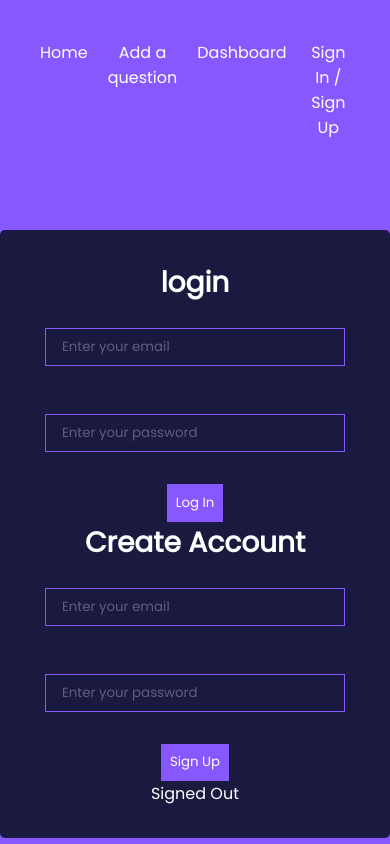
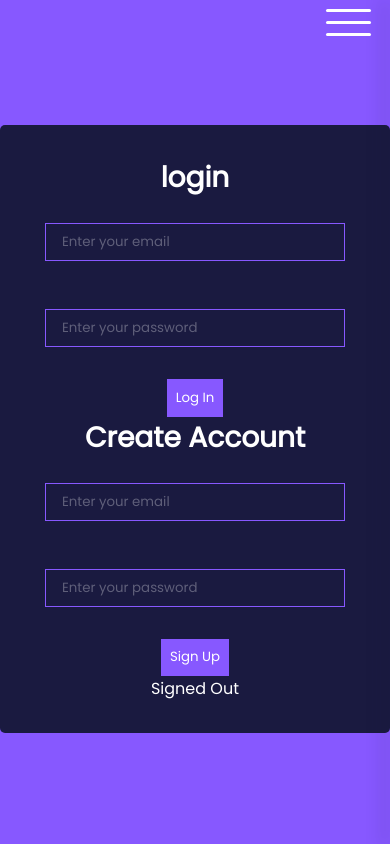
Before and after one commit to Dazento/react-find-a-discuss, a React (Create React App) app: page /login in a window 390 px wide. Built offline with nearby package versions, Linux system fonts and the light colour scheme; no server answers.

Commit message:
TableQuestion added, Navigation and dashboard style updated

```diff
--- a/package.json
+++ b/package.json
@@ -9,6 +9,7 @@
     "firebase": "^9.22.1",
     "react": "^18.2.0",
     "react-dom": "^18.2.0",
+    "react-icons": "^4.10.1",
     "react-scripts": "5.0.1",
     "sass": "^1.62.1",
     "uuidv4": "^6.2.13",
--- a/src/components/AddQuestionForm.jsx
+++ b/src/components/AddQuestionForm.jsx
@@ -1,7 +1,5 @@
-import { doc, setDoc } from "firebase/firestore";
 import React, { useState } from "react";
-import { db } from "../db/Firebase";
-import { v4 as uuid } from "uuid";
+import QuestionService from "../services/QuestionService";
 
 export const AddQuestionForm = () => {
   const [value, setValue] = useState("");
@@ -15,9 +13,7 @@ export const AddQuestionForm = () => {
   };
 
   const addQuestion = (question) => {
-    const docRef = doc(db, "questions", `${uuid()}`);
-
-    setDoc(docRef, {
+    QuestionService.add({
       question: question,
       active: true,
     });
@@ -32,7 +28,9 @@ export const AddQuestionForm = () => {
         value={value}
         onChange={(e) => setValue(e.target.value)}
       />
-      <button type="submit" className="btn">Add</button>
+      <button type="submit" className="btn">
+        Add
+      </button>
     </form>
   );
 };
--- a/src/components/GetQuestions.jsx
+++ /dev/null
@@ -1,43 +0,0 @@
-import React, { useEffect, useState } from "react";
-import QuestionService from "../services/QuestionService";
-import Loader from "./Loader";
-
-const GetQuestions = () => {
-  const [questions, setQuestions] = useState(null);
-
-  const getQuestions = async () => {
-    const data = await QuestionService.getAll();
-    setQuestions(data.docs.map((doc) => ({ ...doc.data(), id: doc.id })));
-  };
-
-  const handleDelete = async (id) => {
-    await QuestionService.delete(id);
-    getQuestions();
-  };
-
-  const handleUpdate = async (id, value) => {
-    await QuestionService.update(id, value);
-    getQuestions();
-  };
-
-  useEffect(() => {
-    getQuestions();
-  }, []);
-
-  return (
-    <div>
-      {questions ? (
-        questions.map((doc, index) => (
-          <div>
-            <p>{doc.question}</p>
-            <a onClick={() => handleDelete(doc.id)}>delete</a>
-          </div>
-        ))
-      ) : (
-        <Loader />
-      )}
-    </div>
-  );
-};
-
-export default GetQuestions;
--- a/src/components/RandomQuestion.jsx
+++ b/src/components/RandomQuestion.jsx
@@ -1,21 +1,14 @@
 import React, { useEffect, useState } from "react";
-import { collection, getDocs } from "firebase/firestore";
-import { db } from "../db/Firebase";
 import Loader from "./Loader";
+import QuestionService from "../services/QuestionService";
 
 export const RandomQuestion = () => {
   const [randomQuestion, setRandomQuestion] = useState(null);
   const [questions, setQuestions] = useState(null);
 
-  const fetchQuestions = async () => {
-    const questionRef = collection(db, "questions");
-    const questionSnapshot = await getDocs(questionRef);
-    const questions = questionSnapshot.docs.map((doc) => ({
-      id: doc.id,
-      ...doc.data(),
-    }));
-
-    setQuestions(questions);
+  const getQuestions = async () => {
+    const data = await QuestionService.getAll();
+    setQuestions(data.docs.map((doc) => ({ ...doc.data(), id: doc.id })));
   };
 
   const getRandomQuestion = () => {
@@ -29,7 +22,7 @@ export const RandomQuestion = () => {
   };
 
   useEffect(() => {
-    fetchQuestions();
+    getQuestions();
   }, []);
 
   useEffect(() => {
--- /dev/null
+++ b/src/components/TableQuestion.jsx
@@ -0,0 +1,79 @@
+import React, { useEffect, useState } from "react";
+import QuestionService from "../services/QuestionService";
+import Loader from "./Loader";
+import "../styles/components/_table.scss";
+import { HiOutlinePencil, HiOutlineTrash } from "react-icons/hi";
+
+const GetQuestions = () => {
+  const [questions, setQuestions] = useState(null);
+  const [isLoading, setIsLoading] = useState(true);
+
+  const getQuestions = async () => {
+    const data = await QuestionService.getAll();
+    setQuestions(data.docs.map((doc) => ({ ...doc.data(), id: doc.id })));
+    setIsLoading(false);
+  };
+
+  const handleDelete = async (id) => {
+    await QuestionService.delete(id);
+    getQuestions();
+    setIsLoading(false);
+  };
+
+  const handleUpdate = async (id, value) => {
+    await QuestionService.update(id, value);
+    getQuestions();
+    setIsLoading(false);
+  };
+
+  useEffect(() => {
+    getQuestions();
+  }, []);
+
+  if (isLoading) return <Loader />;
+
+  return (
+    <table className="container">
+      <thead>
+        <tr>
+          <th>Id</th>
+          <th>Question</th>
+          <th>Actions</th>
+        </tr>
+      </thead>
+      <tbody>
+        {!questions ? (
+          <Loader />
+        ) : (
+          questions.map((doc, index) => (
+            <tr key={index}>
+              <th data-title="Id">{index}</th>
+              <th data-title="Question">{doc.question}</th>
+              <th data-title="Actions">
+                <button className="action-btn" onClick={() => handleUpdate(doc.id)}><HiOutlinePencil /></button>
+                <button className="action-btn" onClick={() => handleDelete(doc.id)}><HiOutlineTrash /></button>
+              </th>
+            </tr>
+          ))
+        )}
+      </tbody>
+    </table>
+  );
+
+  // return (
+  //   <div>
+  //     {questions ? (
+  //       questions.map((doc, index) => (
+  //         <div>
+  //           <p>{doc.question}</p>
+  //           <a onClick={() => handleDelete(doc.id)}>delete</a>
+  //         </div>
+  //       ))
+  //     ) : (
+  //       <Loader />
+  //     )}
+  //   </div>
+  // );
+};
+
+export default GetQuestions;
--- a/src/components/navigation/Navigation.jsx
+++ b/src/components/navigation/Navigation.jsx
@@ -1,9 +1,18 @@
-import React from "react";
+import React, { useState } from "react";
 import { NavLink } from "react-router-dom";
 
 export const Navigation = () => {
+  const [navbarActive, setNavbarActive] = useState(false);
+
+  const toggleMenu = () => {
+    setNavbarActive(!navbarActive);
+  };
+
+  console.log(navbarActive);
+
   return (
-    <nav className="navigation">
+    <header className="container">
+      <nav className={navbarActive ? "navbar navbar--active" : "navbar"}>
         <ul>
           <NavLink to="/">
             <li>Home</li>
@@ -18,6 +27,10 @@ export const Navigation = () => {
             <li>Sign In / Sign Up</li>
           </NavLink>
         </ul>
+        <button className="burger-btn" onClick={toggleMenu}>
+          <span className="burger-btn_bar burger-btn_bar--active"></span>
+        </button>
       </nav>
+    </header>
   );
 };
--- a/src/pages/admin/Dashboard.jsx
+++ b/src/pages/admin/Dashboard.jsx
@@ -1,11 +1,12 @@
 import React from "react";
 import { Navigation } from "../../components/navigation/Navigation";
-import GetQuestions from "../../components/GetQuestions";
+import GetQuestions from "../../components/TableQuestion";
 
 const Dashboard = () => {
   return (
     <div>
       <Navigation />
+      <h1>Dashboard</h1>
       <GetQuestions />
     </div>
   );
--- a/src/services/QuestionService.js
+++ b/src/services/QuestionService.js
@@ -16,7 +16,7 @@ class QuestionService {
     return getDocs(questions);
   };
 
-  create = (data) => {
+  add = (data) => {
     return addDoc(questions, data);
   };
 
@@ -31,4 +31,4 @@ class QuestionService {
   };
 }
 
-export default new QuestionService;
+export default new QuestionService();
--- a/src/styles/components/_navigations.scss
+++ b/src/styles/components/_navigations.scss
@@ -1,22 +1,121 @@
-.navigation {
+.navbar {
+  display: flex;
+  align-items: center;
+  justify-content: flex-end;
+
   ul {
+    overflow: hidden;
+    position: absolute;
     display: flex;
-    margin: 30px;
+    align-items: center;
+    justify-content: center;
+    flex-direction: column;
+    width: 0;
+    height: 100vh;
+    top: 0;
+    right: 0;
+    background-color: #1a1a40;
+    transition: all 0.5s ease-in-out;
+    transform: translateX(100%);
+    box-shadow: -5px 1px 15px 1px rgba(26,26,64,0.5);
 
     a {
+      color: white;
       text-decoration: none;
-      padding: 10px;
+    }
+    a li {
+      display: block;
+      padding: 0.8rem 1rem;
+      white-space: nowrap;
+      border-radius: 8px;
+      cursor: none;
 
-      li {
-        color: white;
-        transition: 0.2s;
-        cursor: pointer;
-        list-style: none;
+      &:hover {
+        background-color: #8758ff;
+      }
+    }
 
-        &:hover {
-          color: #d1bfff;
-        }
-      }
+    li:last-child {
+      white-space: nowrap;
     }
   }
 }
+
+.navbar--active ul {
+  width: 75vw;
+  transform: translateX(0);
+}
+
+.burger-btn {
+  position: relative;
+  width: 45px;
+  height: 45px;
+  cursor: pointer;
+  background-color: transparent;
+  border: none;
+
+  &_bar {
+    display: block;
+    width: 45px;
+    height: 3px;
+    background-color: white;
+    border-radius: 4px;
+    transition: all 0.3s ease-in-out;
+  }
+
+  .navbar--active &_bar {
+    width: 0;
+  }
+
+  &_bar::before,
+  &_bar::after {
+    content: "";
+    display: block;
+    width: 45px;
+    height: 3px;
+    position: absolute;
+    background-color: white;
+    border-radius: 4px;
+    transition: all 0.3s ease-in-out;
+  }
+
+  &_bar::before {
+    transform: translateY(-12px);
+  }
+
+  &_bar::after {
+    transform: translateY(12px);
+  }
+
+  .navbar--active &_bar::before {
+    transform: rotate(45deg);
+  }
+
+  .navbar--active &_bar::after {
+    transform: rotate(-45deg);
+  }
+}
+
+@media screen and (min-width: 767.98px) {
+  .navbar {
+    padding: 0 3rem;
+
+    ul {
+      flex-direction: row;
+      position: initial;
+      width: 100%;
+      background: none;
+      height: auto;
+      transform: none;
+      box-shadow: none;
+
+      a {
+        margin-right: 1rem;
+      }
+    }
+
+    .burger-btn {
+      display: none;
+    }
+  }
+}
--- /dev/null
+++ b/src/styles/components/_table.scss
@@ -0,0 +1,73 @@
+table {
+  margin: 1rem auto;
+  //   text-align: center;
+  width: 100%;
+  border-collapse: collapse;
+  color: white;
+
+  thead {
+    background-color: #734bd9;
+  }
+
+  tbody th {
+    font-weight: 400;
+  }
+
+  th,
+  td {
+    padding: 8px 0;
+  }
+
+  tbody tr:nth-child(even) {
+    background-color: #734bd9;
+  }
+
+  .action-btn {
+    cursor: pointer;
+    background: none;
+    border: none;
+    padding: 0.5rem;
+    font-size: 1.2rem;
+    transition: all 0.5s ease;
+    color: white;
+  }
+
+  .action-btn:hover {
+    color: #d1bfff;
+  }
+}
+@media only screen and (max-width: 600px) {
+  table,
+  thead,
+  tbody,
+  th,
+  td,
+  tr {
+    display: block;
+  }
+
+  thead tr {
+    position: absolute;
+    top: -9999px;
+    left: -9999px;
+  }
+
+  td {
+    position: relative;
+    padding-left: 50%;
+    white-space: normal;
+    text-align: left;
+  }
+
+  td:before {
+    position: absolute;
+    top: 6px;
+    left: 6px;
+    width: 45%;
+    padding-right: 10px;
+    font-weight: bold;
+    white-space: nowrap;
+    text-align: left;
+    content: attr(data-title);
+  }
+}
--- a/src/styles/style.scss
+++ b/src/styles/style.scss
@@ -14,6 +14,12 @@ body {
   display: flex;
   justify-content: center;
   align-items: center;
+}
+
+.container {
+  width: 90vw;
+  max-width: 1200px;
+  margin: 0 auto;
 }
 
 .App {
```
Also changed, not shown: 1 other file (tests, documents, lock files or other folders). Lines whose indentation alone changed are shown as unchanged.
